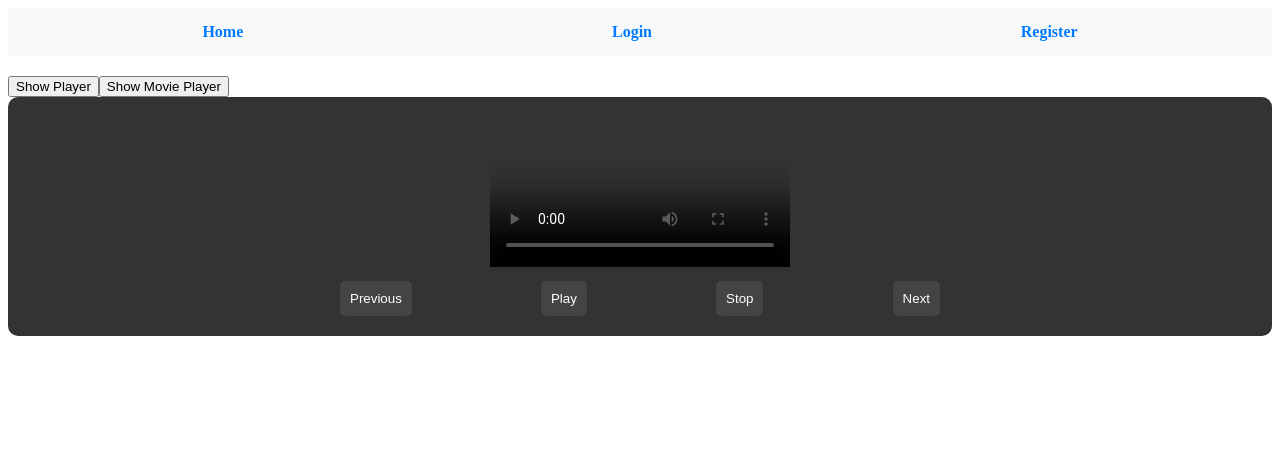
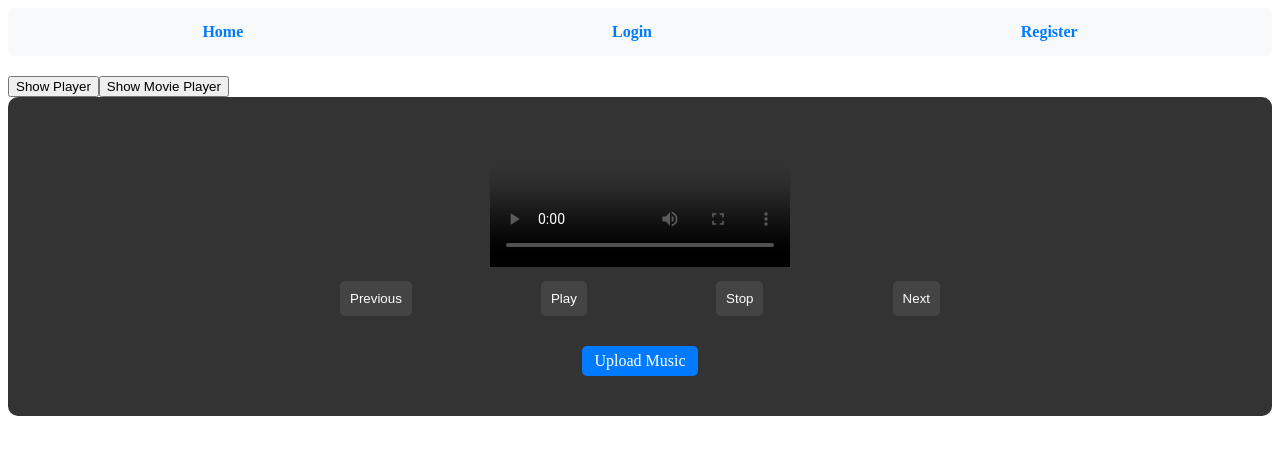
Before and after one commit to Rutger88/KazerneMediaPLayer-Frontend, an Angular app: page /home in a window 1280 px wide. Shown: the top 454 px of the page. Built offline with nearby package versions, Linux system fonts and the light colour scheme; no server answers; sample sign-in values are in the browser's storage.

Commit message:
trying to fix cors for file upload

```diff
--- a/src/app/component/login.component.ts
+++ b/src/app/component/login.component.ts
@@ -28,6 +28,7 @@ export class LoginComponent {
     this.http.post<any>('http://localhost:8080/user/login', { username: this.username, password: this.password }).subscribe({
       next: (response) => {
         localStorage.setItem('authToken', response.token);
+        localStorage.setItem('userId', response.userId);
         this.close(); // Close the modal after login
         this.router.navigate(['/home']); // Redirect to media player
       },
--- a/src/app/component/player/player.component.html
+++ b/src/app/component/player/player.component.html
@@ -25,4 +25,15 @@
       <i class="fas fa-forward"></i> Next
     </button>
   </div>
+
+  <!-- Upload section -->
+  <div *ngIf="isLoggedIn" class="upload-section">
+    <label for="file-upload" class="custom-file-upload">
+      <i class="fa fa-cloud-upload"></i> Upload Music
+    </label>
+    <input id="file-upload" type="file" (change)="onFileSelected($event)" />
+  </div>
+
+  <!-- Error message display -->
+  <div *ngIf="errorMessage" class="error-message">{{ errorMessage }}</div>
 </div>
--- a/src/app/component/player/player.component.scss
+++ b/src/app/component/player/player.component.scss
@@ -51,3 +51,20 @@
   width: 0;
   border-radius: 3px;
 }
+.upload-section {
+  margin: 20px 0;
+}
+
+.custom-file-upload {
+  display: inline-block;
+  padding: 6px 12px;
+  cursor: pointer;
+  background-color: #007bff;
+  color: white;
+  border-radius: 5px;
+  margin-top: 10px;
+}
+
+#file-upload {
+  display: none;
+}
--- a/src/app/component/player/player.component.ts
+++ b/src/app/component/player/player.component.ts
@@ -1,9 +1,9 @@
-import { Component, Inject, PLATFORM_ID, ViewChild, ElementRef, AfterViewInit } from '@angular/core';
+import { Component, Inject, PLATFORM_ID, ViewChild, ElementRef, AfterViewInit, ChangeDetectorRef } from '@angular/core';
 import { isPlatformBrowser } from '@angular/common';
 import { MediaService } from '@services/media.service';
 import { CommonModule } from '@angular/common';
 import { Media } from '@app/interfaces/media.interface';
-import { HttpClient } from '@angular/common/http'; // Import HttpClientModule
+import { HttpClient, HttpHeaders } from '@angular/common/http'; // Import HttpClient and HttpHeaders
 
 @Component({
   selector: 'app-player',
@@ -20,16 +20,19 @@ export class PlayerComponent implements AfterViewInit {
   isAudio: boolean = false;
   currentId: number = 1;
   errorMessage: string | undefined;
+  isLoggedIn: boolean = false;
 
   constructor(
     private mediaService: MediaService,
     private http: HttpClient, // Inject HttpClient
+    private cdr: ChangeDetectorRef, // Inject ChangeDetectorRef
     @Inject(PLATFORM_ID) private platformId: object
   ) {}
 
   ngAfterViewInit(): void {
     if (isPlatformBrowser(this.platformId)) {
-      // Any additional setup for the player can go here
+      this.isLoggedIn = !!localStorage.getItem('authToken'); // Check if the user is logged in
+      this.cdr.detectChanges(); // Manually trigger change detection
     }
   }
 
@@ -124,29 +127,36 @@ export class PlayerComponent implements AfterViewInit {
     });
   }
 
-  uploadMedia(event: Event) {
+  uploadMedia(file: File) {
+    const formData = new FormData();
+    formData.append('file', file);
+    const userId = localStorage.getItem('userId'); // Assuming you store the user ID in localStorage after login
+
+    // Setting the Authorization header
+    const headers = new HttpHeaders().set('Authorization', `Bearer ${localStorage.getItem('authToken')}`);
+
+    this.http.post(`http://localhost:8080/media/upload?userId=${userId}`, formData, { headers }).subscribe({
+      next: () => {
+        console.log('File uploaded successfully');
+        // Optionally, refresh the media list after upload
+      },
+      error: (err) => {
+        console.error('Error uploading media:', err);
+        this.errorMessage = 'Failed to upload file. Please try again later.';
+      }
+    });
+  }
+
+  onFileSelected(event: Event) {
+    if (!this.isLoggedIn) {
+      this.errorMessage = 'You must be logged in to upload files.';
+      return;
+    }
+
     const input = event.target as HTMLInputElement;
     if (input.files && input.files.length > 0) {
-      const formData = new FormData();
-      formData.append('file', input.files[0]);
-
-      this.http.post('http://localhost:8080/media/upload', formData).subscribe({
-        next: () => {
-          // Handle successful upload, like refreshing the media list
-          this.loadMedia();  // Implement loadMedia method to refresh the media list
-        },
-        error: (err) => console.error('Error uploading media:', err),
-      });
+      const file = input.files[0];
+      this.uploadMedia(file);
     }
   }
-
-  // This method is to refresh the media list after an upload
-  private loadMedia() {
-    this.mediaService.getMediaList().subscribe({
-      next: (mediaList) => {
-        // Update your media list here
-      },
-      error: (err) => console.error('Error loading media list:', err),
-    });
-  }
 }
```
